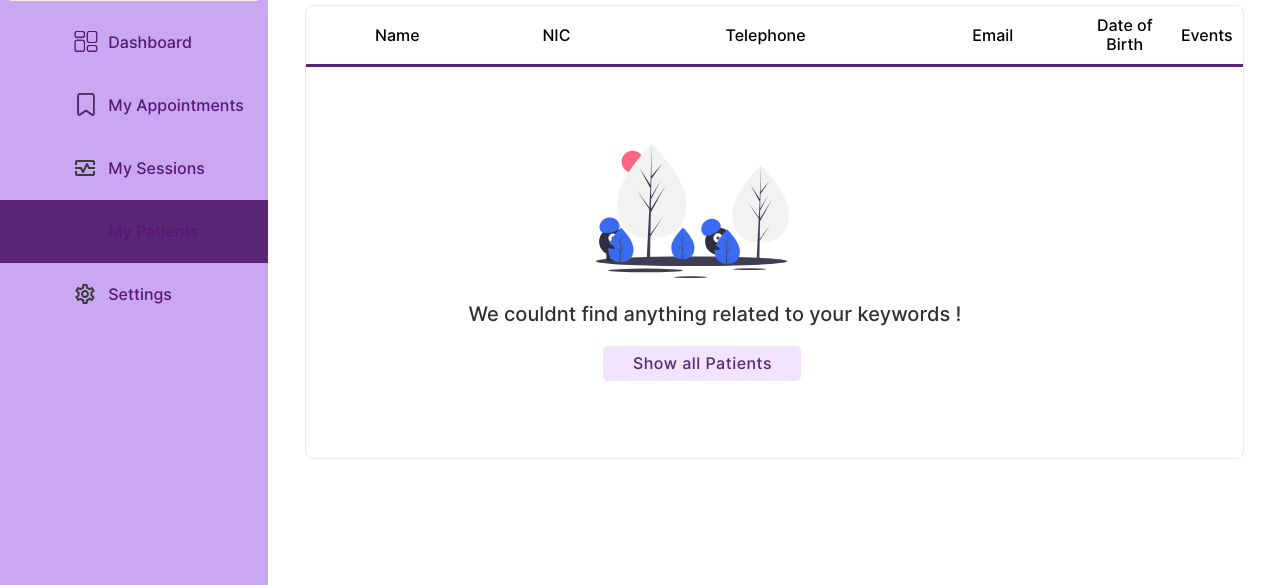
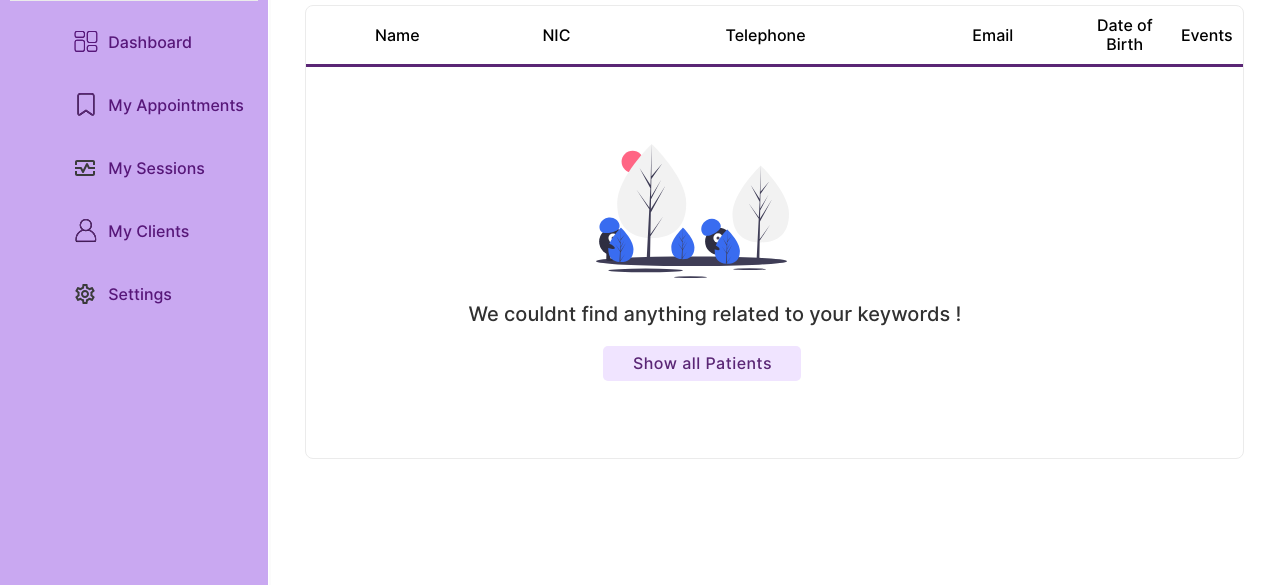
Before and after one commit to b1llchavez/SafeSpacePH, a PHP site: page /doctor/patient.php in a window 1280 px wide. Shown: the part 215-800 px from the top of the page. Run offline with PHP 8.4, Linux system fonts and the light colour scheme; a user stored in the database is signed in; data comes from the database, SQL or seed files in the repository; data that the repository does not hold is empty.

Commit message:
Update patient.php

```diff
--- a/doctor/patient.php
+++ b/doctor/patient.php
@@ -88,8 +88,8 @@
                     </td>
                 </tr>
                 <tr class="menu-row" >
-                    <td class="menu-btn menu-icon-patient menu-active menu-icon-patient-active">
-                        <a href="patient.php" class="non-style-link-menu  non-style-link-menu-active"><div><p class="menu-text">My Patients</p></a></div>
+                    <td class="menu-btn menu-icon-client">
+                        <a href="patient.php" class="non-style-link-menu"><div><p class="menu-text"> My Clients</p></a></div>
                     </td>
                 </tr>
                 <tr class="menu-row" >
```
